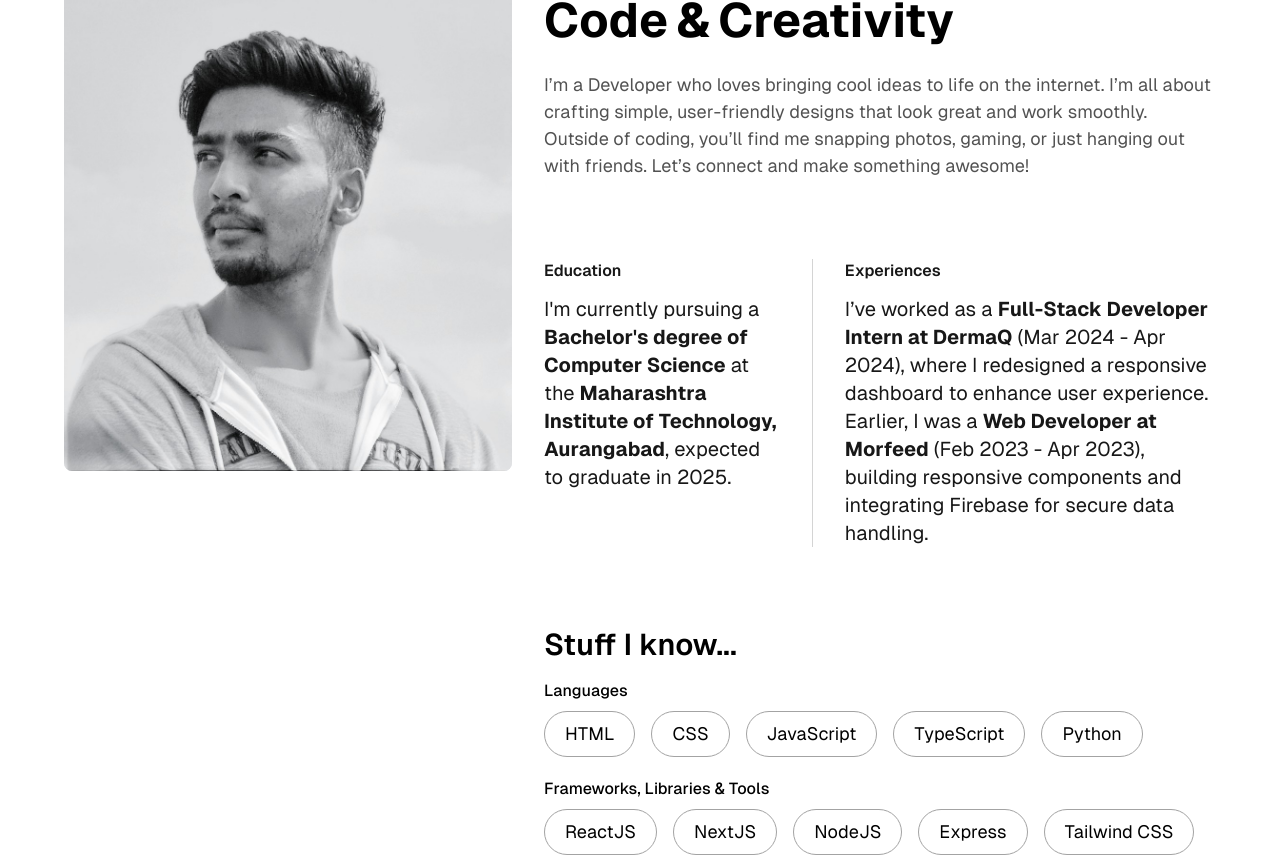
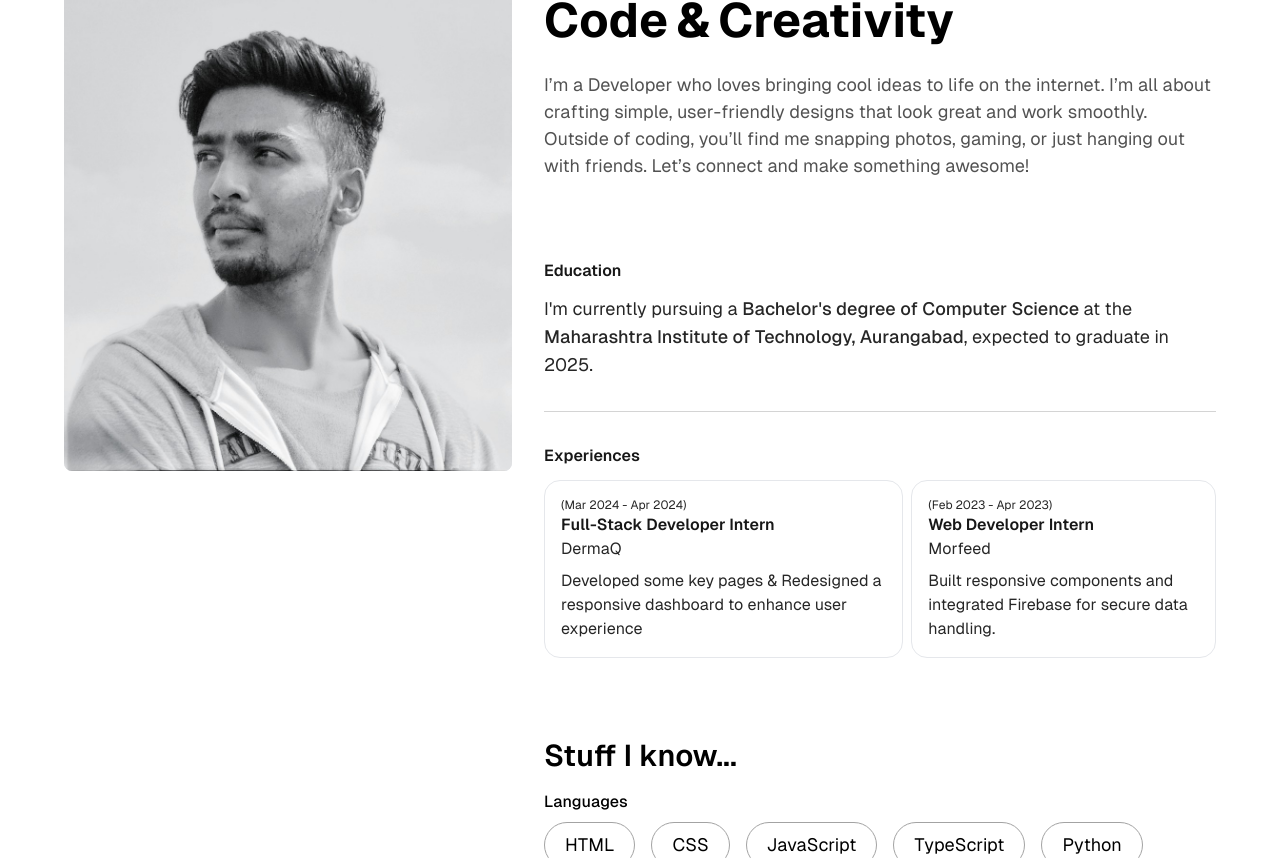
Before and after one commit to Muz4mmil/muz4mmil.github.io, a Next.js app: page / in a window 1280 px wide. Shown: the part 1098-1956 px from the top of the page. Built offline with nearby package versions, Linux system fonts and the light colour scheme.

Commit message:
fix animation delays

```diff
--- a/app/page.tsx
+++ b/app/page.tsx
@@ -62,7 +62,6 @@ export default function Home() {
       <div ref={contact}>
         <Contact />
       </div>
-      <div className="bg-white md:hidden w-full h-14"></div>
     </div>
   );
 }
--- a/app/sections/about.tsx
+++ b/app/sections/about.tsx
@@ -51,15 +51,15 @@ export default function About() {
             I’m a Developer who loves bringing cool ideas to life on the internet. I’m all about crafting simple, user-friendly designs that look great and work smoothly. Outside of coding, you’ll find me snapping photos, gaming, or just hanging out with friends. Let’s connect and make something awesome!
           </motion.p>
 
-          <div className="flex max-sm:flex-col w-full justify-between mt-20">
+          <div className="flex flex-col w-full justify-between mt-20">
             <motion.div
               initial={{ opacity: 0 }}
               whileInView={{ opacity: 1 }}
               transition={{ delay: 1.7 }}
               viewport={{ once: true }}
-              className='md:w-2/5 max-sm:border-b md:border-r border-neutral-300 md:pr-8 max-sm:pb-8 text-neutral-900'>
+              className='border-b  border-neutral-300 pb-8 text-neutral-900'>
               <h3 className="mb-3 font-semibold">Education</h3>
-              <p className='text-xl text-neutral-900'>I{"'"}m currently pursuing a <strong>Bachelor{"'"}s degree of Computer Science</strong> at the <strong>Maharashtra Institute of Technology, Aurangabad</strong>, expected to graduate in 2025.</p>
+              <p className='text-lg text-neutral-800'>I{"'"}m currently pursuing a <span className='font-medium'>Bachelor{"'"}s degree of Computer Science</span> at the <span className='font-medium'>Maharashtra Institute of Technology, Aurangabad</span>, expected to graduate in 2025.</p>
             </motion.div>
 
 
@@ -69,9 +69,23 @@ export default function About() {
               whileInView={{ opacity: 1 }}
               transition={{ delay: 1.9 }}
               viewport={{ once: true }}
-              className='md:w-3/5 md:pl-8 max-sm:pt-8 text-neutral-900'>
+              className='mt-8 text-neutral-900'>
               <h3 className="mb-3 font-semibold">Experiences</h3>
-              <p className='text-xl text-neutral-900'>I’ve worked as a <strong>Full-Stack Developer Intern at DermaQ</strong> (Mar 2024 - Apr 2024), where I redesigned a responsive dashboard to enhance user experience. Earlier, I was a <strong>Web Developer at Morfeed</strong> (Feb 2023 - Apr 2023), building responsive components and integrating Firebase for secure data handling.</p>
+              {/* <p className='text-lg text-neutral-600'>I’ve worked as a <strong>Full-Stack Developer Intern at DermaQ</strong> (Mar 2024 - Apr 2024), where I redesigned a responsive dashboard to enhance user experience. Earlier, I was a <strong>Web Developer at Morfeed</strong> (Feb 2023 - Apr 2023), building responsive components and integrating Firebase for secure data handling.</p> */}
+              <div className="flex max-sm:flex-col gap-2">
+                <div className="rounded-2xl border p-4 text-neutral-800">
+                  <p className="text-xs">(Mar 2024 - Apr 2024)</p>
+                  <p className="font-semibold text-neutral-900">Full-Stack Developer Intern</p>
+                  <p className="">DermaQ</p>
+                  <p className="mt-2">Developed some key pages & Redesigned a responsive dashboard to enhance user experience</p>
+                </div>
+                <div className="rounded-2xl border p-4 text-neutral-800">
+                  <p className="text-xs">(Feb 2023 - Apr 2023)</p>
+                  <p className="font-semibold text-neutral-900">Web Developer Intern</p>
+                  <p className="">Morfeed</p>
+                  <p className="mt-2">Built responsive components and integrated Firebase for secure data handling.</p>
+                </div>
+              </div>
             </motion.div>
           </div>
 
@@ -86,12 +100,12 @@ export default function About() {
                 viewport={{ once: true }}
                 className="">
                 <p className="font-medium ">Languages</p>
-                <div className="flex gap-4 mt-2 flex-wrap">
+                <div className="flex gap-4 max-sm:gap-2 mt-2 flex-wrap">
                   {skills.languages.map((item, i) => (
                     <motion.div
                       initial={{ opacity: 0 }}
                       whileInView={{ opacity: 1 }}
-                      transition={{ delay: 0.3 + (i * 0.1) }}
+                      transition={{ delay: 0.3 + (i * 0.06) }}
                       viewport={{ once: true }}
                       key={item}
                       className="rounded-full border border-neutral-400 px-5 py-2 text-lg w-max">
@@ -103,16 +117,16 @@ export default function About() {
               <motion.div
                 initial={{ opacity: 0 }}
                 whileInView={{ opacity: 1 }}
-                transition={{ delay: 1 }}
+                transition={{ delay: 0.6 }}
                 viewport={{ once: true }}
                 className="mt-5">
                 <p className="font-medium ">Frameworks, Libraries & Tools</p>
-                <div className="flex gap-4 mt-2 flex-wrap">
+                <div className="flex gap-4 max-sm:gap-2 mt-2 flex-wrap">
                   {skills.frameworks_libraries_tools.map((item, i) => (
                     <motion.div
                       initial={{ opacity: 0 }}
                       whileInView={{ opacity: 1 }}
-                      transition={{ delay: 1 + (i * 0.1) }}
+                      transition={{ delay: 0.6 + (i * 0.06) }}
                       viewport={{ once: true }}
                       key={item}
                       className="rounded-full border border-neutral-400 px-5 py-2 text-lg w-max">
@@ -124,16 +138,16 @@ export default function About() {
               <motion.div
                 initial={{ opacity: 0 }}
                 whileInView={{ opacity: 1 }}
-                transition={{ delay: 2.3 }}
+                transition={{ delay: 1.3 }}
                 viewport={{ once: true }}
                 className="mt-5">
                 <p className="font-medium ">Databases</p>
-                <div className="flex gap-4 mt-2 flex-wrap">
+                <div className="flex gap-4 max-sm:gap-2 mt-2 flex-wrap">
                   {skills.databases.map((item, i) => (
                     <motion.div
                       initial={{ opacity: 0 }}
                       whileInView={{ opacity: 1 }}
-                      transition={{ delay: 2.3 + (i * 0.1) }}
+                      transition={{ delay: 1.3 + (i * 0.06) }}
                       viewport={{ once: true }}
                       key={item}
                       className="rounded-full border border-neutral-400 px-5 py-2 text-lg w-max">
--- a/app/sections/contact.tsx
+++ b/app/sections/contact.tsx
@@ -39,11 +39,11 @@ export default function Contact() {
 	};
 
 	return (
-		<section id='#CONTACT' className='h-screen relative max-w-[1366px] mx-auto px-[5%] w-full flex flex-col bg-white'>
+		<section id='#CONTACT' className='h-[100dvh] relative max-w-[1366px] mx-auto px-[5%] w-full flex flex-col bg-white'>
 			<div className="sticky top-0 z-10 bg-white">
 				<h1 className="text-4xl font-semibold mt-8 mb-4 max-sm:mt-20 w-max text-white max-sm:h-0 max-sm:overflow-hidden">. </h1>
 			</div>
-			<div className="mb-36 grid lg:grid-cols-2 grid-cols-1 place-items-center lg:gap-20 h-full">
+			<div className="lg:mb-36 grid lg:grid-cols-2 grid-cols-1 place-items-center lg:gap-20 h-full">
 				<div className="relative">
 					<p className="text-6xl max-sm:text-4xl leading-[1.2] text-gray-400 font-extrabold">
 						Feel free to reach out—I{"'"}m always excited to <span className="text-black">connect, collaborate, learn, and grow!</span>
@@ -76,13 +76,13 @@ export default function Contact() {
 							<motion.input
 								initial={{ opacity: 0 }}
 								whileInView={{ opacity: 1 }}
-								transition={{ delay: 1.4 }}
+								transition={{ delay: 1.35 }}
 								viewport={{ once: true }}
 								value={email} onChange={(e) => setEmail(e.target.value)} type="email" className="text-2xl max-sm:text-xl border border-neutral-400 px-6 py-4 rounded-full" placeholder='Email' required />
 							<motion.textarea
 								initial={{ opacity: 0 }}
 								whileInView={{ opacity: 1 }}
-								transition={{ delay: 1.6 }}
+								transition={{ delay: 1.5 }}
 								viewport={{ once: true }}
 								value={message} onChange={(e) => setMessage(e.target.value)} rows={5} className="text-2xl max-sm:text-xl border border-neutral-400 px-6 py-4 rounded-3xl" placeholder='Message' required />
 						</div>
@@ -90,7 +90,7 @@ export default function Contact() {
 						<motion.button
 							initial={{ scale: 0 }}
 							whileInView={{ scale: 1 }}
-							transition={{ delay: 2 }}
+							transition={{ delay: 1.8 }}
 							viewport={{ once: true }}
 							type='submit' className={`w-max ml-auto flex gap-2 items-center border border-black ${sending ? 'bg-white text-black' : 'bg-black text-white'}  rounded-full px-5 py-3`}
 							disabled={sending}
--- a/app/sections/hero.tsx
+++ b/app/sections/hero.tsx
@@ -11,7 +11,7 @@ export default function Hero({ contactRef }: HeroProps) {
     { name: 'LINKEDIN', link: 'https://www.linkedin.com/in/muz4mmil', delay: 1 },
     { name: 'GITHUB', link: 'https://github.com/muz4mmil', delay: 1.1 },
     { name: 'INSTAGRAM', link: 'https://instagram.com/muz4mmil.s', delay: 1.2 },
-    { name: 'X', link: 'https://x.com/Muz4mmil_', delay: 1.3 },
+    { name: 'X (TWITTER)', link: 'https://x.com/Muz4mmil_', delay: 1.3 },
   ]
 
   return (
--- a/app/sections/projects.tsx
+++ b/app/sections/projects.tsx
@@ -18,8 +18,8 @@ export default function Projects() {
 					<motion.div
 						initial={{ scale: 0.2, opacity: 0 }}
 						whileInView={{ scale: 1, opacity: 1 }}
-						transition={{ delay: 0.5 + (index * 0.3) }}
-						viewport={{ once: true }}
+						transition={{ delay: (index * 0.2) }}
+						viewport={{   once: true }}
 						key={index} className="group/card">
 						<div className="p-5 pb-2 h-80 max-sm:h-56 bg-gradient-to-br from-gray-50 via-gray-100 to-gray-200 border rounded-lg">
 							<div className="w-full h-full relative">
```
